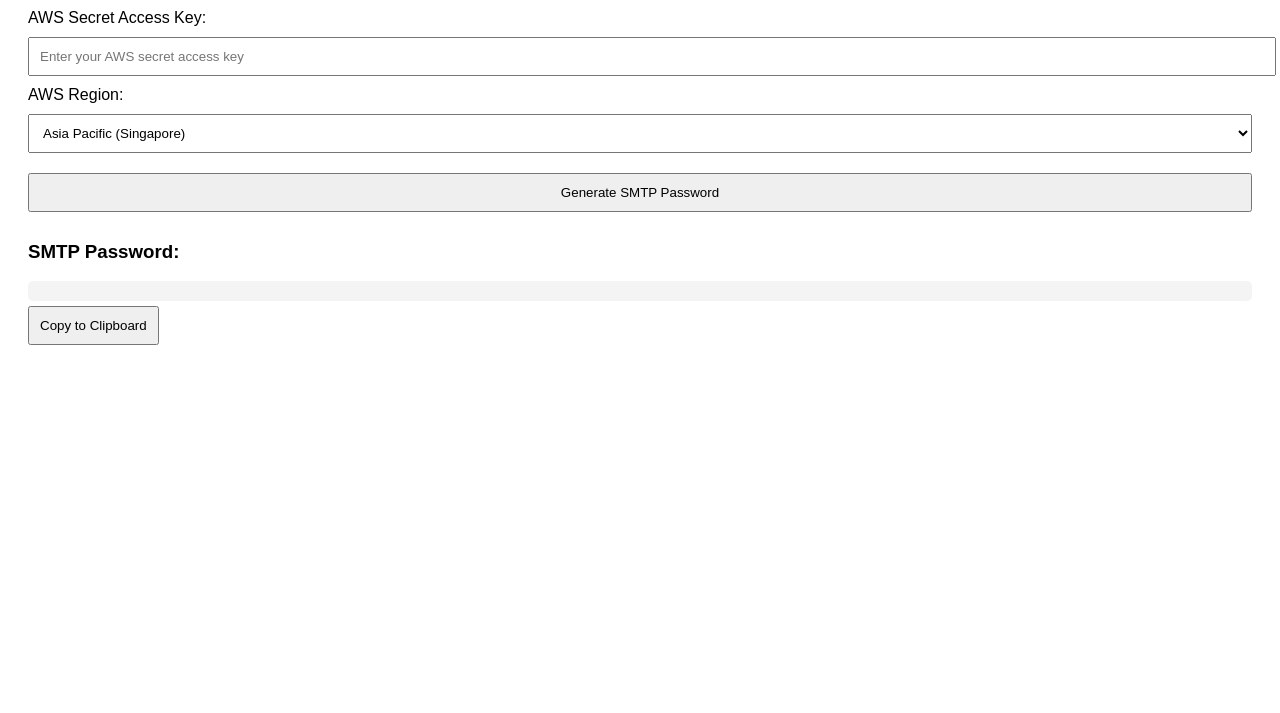
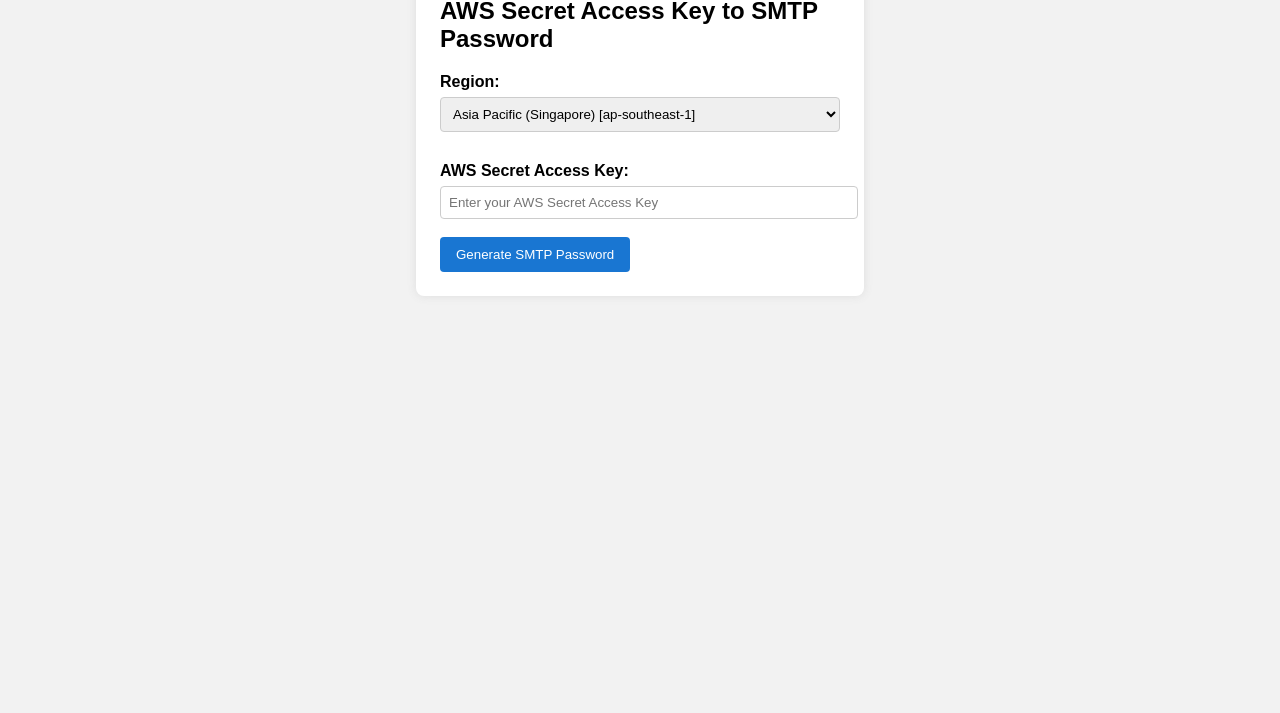
Before and after one commit to melvinchia/awssessmtppasswordgenerator, a plain HTML site: page index.htm in a window 1280 px wide. Shown: the part 87-800 px from the top of the page. Drawn offline with nearby package versions, Linux system fonts and the light colour scheme.

Commit message:
Update index.htm

```diff
--- a/index.htm
+++ b/index.htm
@@ -1,107 +1,83 @@
 <!DOCTYPE html>
-<html>
+<html lang="en">
 <head>
-  <title>AWS SES SMTP Password Generator</title>
+    <meta charset="UTF-8">
+    <title>AWS Secret Access Key to SMTP Password Converter</title>
+    <meta name="viewport" content="width=device-width, initial-scale=1.0">
     <style>
-    body { font-family: Arial, sans-serif; padding: 20px; }
-    input, select, button { width: 100%; padding: 10px; margin: 10px 0; }
-    .output { background: #f4f4f4; padding: 10px; border-radius: 5px; word-break: break-all; }
-    .copy-button { width: auto; display: inline-block; margin-top: 5px; }
+        body { font-family: Arial, sans-serif; margin: 40px; background: #f2f2f2; }
+        .container { background: #fff; padding: 24px; border-radius: 8px; max-width: 400px; margin: auto; box-shadow: 0 0 10px #ddd; }
+        label { font-weight: bold; margin-top: 12px; display: block; }
+        select, input[type="text"], input[type="password"] { width: 100%; padding: 8px; margin: 6px 0 18px; border: 1px solid #ccc; border-radius: 4px; }
+        button { background: #1976d2; color: #fff; border: none; border-radius: 4px; padding: 10px 16px; cursor: pointer; }
+        button:hover { background: #135a96; }
+        .result { background: #eef; padding: 10px; border-radius: 4px; margin-top: 10px; word-break: break-all; }
     </style>
 </head>
 <body>
-  <h2>AWS SES SMTP Password Generator</h2>
-
-  <label for="secretKey">AWS Secret Access Key:</label>
-  <input type="text" id="secretKey" placeholder="Enter your AWS secret access key">
-
-  <label for="region">AWS Region:</label>
+<div class="container">
+    <h2>AWS Secret Access Key to SMTP Password</h2>
+    <label for="region">Region:</label>
     <select id="region">
-    <option value="us-east-1">US East (N. Virginia)</option>
-    <option value="us-east-2">US East (Ohio)</option>
-    <option value="us-west-1">US West (N. California)</option>
-    <option value="us-west-2">US West (Oregon)</option>
-    <option value="ca-central-1">Canada (Montreal)</option>
-    <option value="ca-west-1">Canada (Calgary)</option>
-    <option value="eu-north-1">Europe (Stockholm)</option>
-    <option value="eu-west-3">Europe (Paris)</option>
-    <option value="eu-west-2">Europe (London)</option>
-    <option value="eu-west-1">Europe (Ireland)</option>
-    <option value="eu-central-1">Europe (Frankfurt)</option>
-    <option value="eu-south-1">Europe (Milan)</option>
-    <option value="eu-south-2">Europe (Spain)</option>
-    <option value="eu-central-2">Europe (Zurich)</option>
-    <option value="ap-south-1">Asia Pacific (Mumbai)</option>
-    <option value="ap-northeast-1">Asia Pacific (Tokyo)</option>
-    <option value="ap-northeast-2">Asia Pacific (Seoul)</option>
-    <option value="ap-northeast-3">Asia Pacific (Osaka)</option>
-    <option value="ap-southeast-1" selected>Asia Pacific (Singapore)</option>
-    <option value="ap-southeast-2">Asia Pacific (Sydney)</option>
-    <option value="ap-southeast-3">Asia Pacific (Jakarta)</option>
-    <option value="ap-east-1">Asia Pacific (Hong Kong)</option>
-    <option value="sa-east-1">South America (São Paulo)</option>
-    <option value="cn-north-1">China (Beijing)</option>
-    <option value="cn-northwest-1">China (Ningxia)</option>
-    <option value="us-gov-east-1">AWS GovCloud (US-East)</option>
-    <option value="us-gov-west-1">AWS GovCloud (US-West)</option>
-    <option value="us-isob-east-1">AWS Secret Region (US ISOB East Ohio)</option>
-    <option value="us-iso-east-1">AWS Top Secret-East Region (US ISO East Virginia)</option>
-    <option value="us-iso-west-1">AWS Top Secret-West Region (US ISO West Colorado)</option>
-    <option value="me-south-1">Middle East (Bahrain)</option>
-    <option value="af-south-1">Africa (Cape Town)</option>
-    <option value="me-central-1">Middle East (UAE)</option>
-    <option value="ap-south-2">Asia Pacific (Hyderabad)</option>
-    <option value="ap-southeast-4">Asia Pacific (Melbourne)</option>
-    <option value="il-central-1">Israel (Tel Aviv)</option>
-    <option value="ap-southeast-5">Asia Pacific (Malaysia)</option>
-    <option value="ap-southeast-7">Asia Pacific (Thailand)</option>
-    <option value="mx-central-1">Mexico (Central)</option>
+        <option value="us-east-1">US East (N. Virginia) [us-east-1]</option>
+        <option value="us-east-2">US East (Ohio) [us-east-2]</option>
+        <option value="us-west-1">US West (N. California) [us-west-1]</option>
+        <option value="us-west-2">US West (Oregon) [us-west-2]</option>
+        <option value="ap-south-1">Asia Pacific (Mumbai) [ap-south-1]</option>
+        <option value="ap-south-2">Asia Pacific (Hyderabad) [ap-south-2]</option>
+        <option value="ap-northeast-1">Asia Pacific (Tokyo) [ap-northeast-1]</option>
+        <option value="ap-northeast-2">Asia Pacific (Seoul) [ap-northeast-2]</option>
+        <option value="ap-northeast-3">Asia Pacific (Osaka) [ap-northeast-3]</option>
+        <option value="ap-southeast-1" selected>Asia Pacific (Singapore) [ap-southeast-1]</option>
+        <option value="ap-southeast-2">Asia Pacific (Sydney) [ap-southeast-2]</option>
+        <option value="ap-southeast-3">Asia Pacific (Jakarta) [ap-southeast-3]</option>
+        <option value="ca-central-1">Canada (Central) [ca-central-1]</option>
+        <option value="eu-central-1">Europe (Frankfurt) [eu-central-1]</option>
+        <option value="eu-central-2">Europe (Zurich) [eu-central-2]</option>
+        <option value="eu-west-1">Europe (Ireland) [eu-west-1]</option>
+        <option value="eu-west-2">Europe (London) [eu-west-2]</option>
+        <option value="eu-west-3">Europe (Paris) [eu-west-3]</option>
+        <option value="eu-north-1">Europe (Stockholm) [eu-north-1]</option>
+        <option value="eu-south-1">Europe (Milan) [eu-south-1]</option>
+        <option value="il-central-1">Israel (Tel Aviv) [il-central-1]</option>
+        <option value="me-south-1">Middle East (Bahrain) [me-south-1]</option>
+        <option value="me-central-1">Middle East (UAE) [me-central-1]</option>
+        <option value="sa-east-1">South America (São Paulo) [sa-east-1]</option>
+        <option value="af-south-1">Africa (Cape Town) [af-south-1]</option>
+        <option value="us-gov-west-1">AWS GovCloud (US-West) [us-gov-west-1]</option>
+        <option value="us-gov-east-1">AWS GovCloud (US-East) [us-gov-east-1]</option>
     </select>
 
+    <label for="secret">AWS Secret Access Key:</label>
+    <input type="password" id="secret" placeholder="Enter your AWS Secret Access Key" autocomplete="off">
+
     <button onclick="generateSMTPPassword()">Generate SMTP Password</button>
+    <div class="result" id="smtpPasswordResult" style="display:none;">
+        <strong>SMTP Password:</strong>
+        <span id="smtpPassword"></span>
+    </div>
+</div>
 
-  <h3>SMTP Password:</h3>
-  <div class="output" id="output"></div>
-  <button class="copy-button" onclick="copyToClipboard()">Copy to Clipboard</button>
-
+<script src="https://cdnjs.cloudflare.com/ajax/libs/crypto-js/4.1.1/crypto-js.min.js"></script>
 <script>
-    async function generateSMTPPassword() {
-      const secretKey = document.getElementById('secretKey').value.trim();
-      const region = document.getElementById('region').value;
-      const output = document.getElementById('output');
-
-      if (!secretKey || !region) {
-        output.textContent = "Please enter both secret key and select a region.";
+// AWS SMTP password generation logic
+function generateSMTPPassword() {
+    const secret = document.getElementById("secret").value.trim();
+    const region = document.getElementById("region").value;
+    if (!secret) {
+        alert("Please enter your AWS Secret Access Key.");
         return;
     }
-
-      const encoder = new TextEncoder();
-
-      const sign = async (key, msg) => {
-        const cryptoKey = await crypto.subtle.importKey("raw", key, { name: "HMAC", hash: "SHA-256" }, false, ["sign"]);
-        return new Uint8Array(await crypto.subtle.sign("HMAC", cryptoKey, encoder.encode(msg)));
-      };
-
-      const kDate = await sign(encoder.encode("AWS4" + secretKey), "11111111");
-      const kRegion = await sign(kDate, region);
-      const kService = await sign(kRegion, "ses");
-      const kSigning = await sign(kService, "aws4_request");
-      const signature = await sign(kSigning, "SendRawEmail");
-
-      const final = new Uint8Array([0x02, ...signature]);
-      const base64 = btoa(String.fromCharCode(...final));
-
-      output.textContent = base64;
-    }
-
-    function copyToClipboard() {
-      const output = document.getElementById('output').textContent;
-      if (!output) return alert("Nothing to copy!");
-      navigator.clipboard.writeText(output).then(() => {
-        alert("SMTP password copied to clipboard!");
-      }).catch(err => {
-        alert("Failed to copy: " + err);
-      });
+    const message = "SendRawEmail";
+    let dataKey = CryptoJS.HmacSHA256(region, "AWS4" + secret);
+    dataKey = CryptoJS.HmacSHA256("ses", dataKey);
+    dataKey = CryptoJS.HmacSHA256("aws4_request", dataKey);
+    const signature = CryptoJS.HmacSHA256(message, dataKey);
+    const version = CryptoJS.enc.Hex.parse("04");
+    const finalSig = version.concat(signature);
+    const smtpPassword = CryptoJS.enc.Base64.stringify(finalSig);
+    document.getElementById("smtpPassword").textContent = smtpPassword;
+    document.getElementById("smtpPasswordResult").style.display = "block";
 }
 </script>
 </body>
```
Lines whose indentation alone changed are shown as unchanged.
